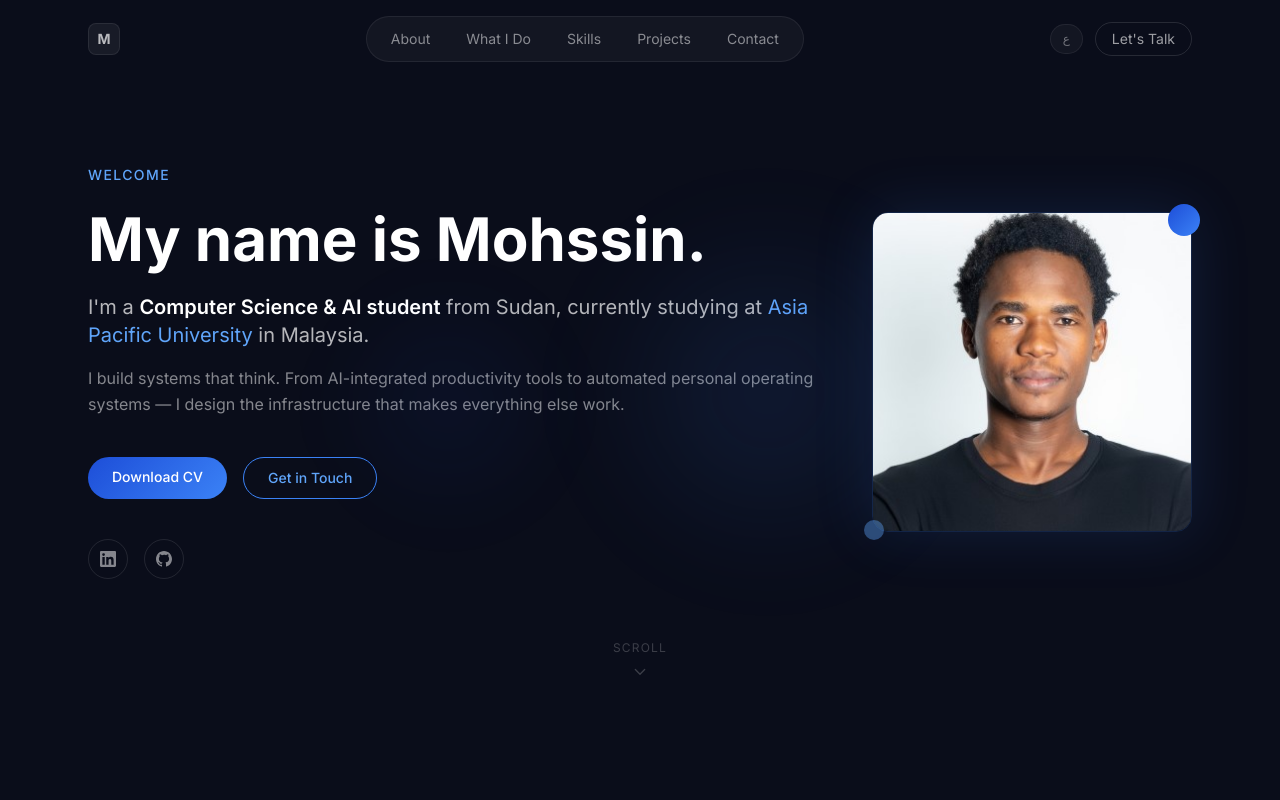
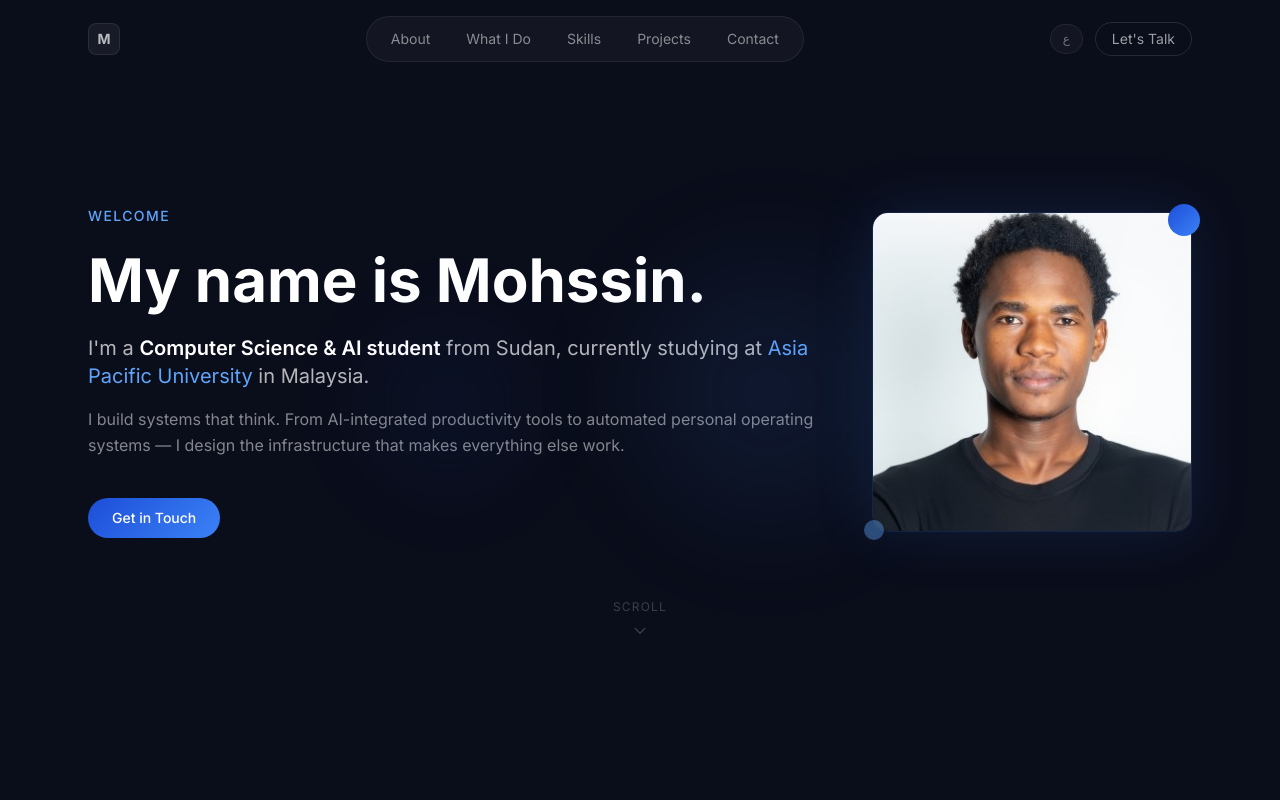
Before and after one commit to mohssinabdalla/mohssin-personal-site, a React (Vite) app: page / in a window 1280 px wide. Shown: the top 800 px of the page. Built offline with nearby package versions, Linux system fonts and the light colour scheme.

Commit message:
fix: remove social icons + CV button, Get in Touch points to email

```diff
--- a/src/components/Contact.jsx
+++ b/src/components/Contact.jsx
@@ -14,19 +14,12 @@ export default function Contact() {
         <h2 className="text-3xl md:text-4xl font-bold text-white mb-5 relative">{t('contact.title')}</h2>
         <p className="text-white/50 leading-relaxed mb-10 relative">{t('contact.subtitle')}</p>
 
-        <div className="flex flex-col sm:flex-row gap-4 justify-center mb-16 relative">
-          <a href="mailto:placeholder@email.com" className="btn-primary flex items-center gap-2 justify-center">
+        <div className="flex justify-center mb-16 relative">
+          <a href="mailto:mohssinabadalla1@gmail.com" className="btn-primary flex items-center gap-2 justify-center">
             <svg className="w-4 h-4" fill="none" stroke="currentColor" viewBox="0 0 24 24">
               <path strokeLinecap="round" strokeLinejoin="round" strokeWidth={2} d="M3 8l7.89 5.26a2 2 0 002.22 0L21 8M5 19h14a2 2 0 002-2V7a2 2 0 00-2-2H5a2 2 0 00-2 2v10a2 2 0 002 2z" />
             </svg>
             {t('contact.email')}
-          </a>
-          <a href="https://linkedin.com/in/placeholder" target="_blank" rel="noreferrer"
-            className="btn-outline flex items-center gap-2 justify-center">
-            <svg className="w-4 h-4" fill="currentColor" viewBox="0 0 24 24">
-              <path d="M20.447 20.452h-3.554v-5.569c0-1.328-.027-3.037-1.852-3.037-1.853 0-2.136 1.445-2.136 2.939v5.667H9.351V9h3.414v1.561h.046c.477-.9 1.637-1.85 3.37-1.85 3.601 0 4.267 2.37 4.267 5.455v6.286zM5.337 7.433a2.062 2.062 0 01-2.063-2.065 2.064 2.064 0 112.063 2.065zm1.782 13.019H3.555V9h3.564v11.452zM22.225 0H1.771C.792 0 0 .774 0 1.729v20.542C0 23.227.792 24 1.771 24h20.451C23.2 24 24 23.227 24 22.271V1.729C24 .774 23.2 0 22.222 0h.003z" />
-            </svg>
-            {t('contact.linkedin')}
           </a>
         </div>
 
--- a/src/components/Hero.jsx
+++ b/src/components/Hero.jsx
@@ -40,32 +40,9 @@ export default function Hero() {
               {t('hero.sub')}
             </p>
 
-            <div className="flex flex-wrap gap-4 mb-10">
-              <a href="/cv-placeholder.pdf" className="btn-primary">
-                {t('hero.downloadCV')}
-              </a>
-              <a
-                href="#contact"
-                onClick={(e) => { e.preventDefault(); document.getElementById('contact')?.scrollIntoView({ behavior: 'smooth' }) }}
-                className="btn-outline"
-              >
+            <div className="flex flex-wrap gap-4">
+              <a href="mailto:mohssinabadalla1@gmail.com" className="btn-primary">
                 {t('hero.getInTouch')}
-              </a>
-            </div>
-
-            {/* Social icons */}
-            <div className="flex gap-4">
-              <a href="https://linkedin.com/in/placeholder" target="_blank" rel="noreferrer"
-                className="w-10 h-10 rounded-full border border-white/10 flex items-center justify-center text-white/50 hover:text-blue-400 hover:border-blue-400/50 transition-all duration-200">
-                <svg className="w-4 h-4" fill="currentColor" viewBox="0 0 24 24">
-                  <path d="M20.447 20.452h-3.554v-5.569c0-1.328-.027-3.037-1.852-3.037-1.853 0-2.136 1.445-2.136 2.939v5.667H9.351V9h3.414v1.561h.046c.477-.9 1.637-1.85 3.37-1.85 3.601 0 4.267 2.37 4.267 5.455v6.286zM5.337 7.433a2.062 2.062 0 01-2.063-2.065 2.064 2.064 0 112.063 2.065zm1.782 13.019H3.555V9h3.564v11.452zM22.225 0H1.771C.792 0 0 .774 0 1.729v20.542C0 23.227.792 24 1.771 24h20.451C23.2 24 24 23.227 24 22.271V1.729C24 .774 23.2 0 22.222 0h.003z" />
-                </svg>
-              </a>
-              <a href="https://github.com/mohssinabdalla" target="_blank" rel="noreferrer"
-                className="w-10 h-10 rounded-full border border-white/10 flex items-center justify-center text-white/50 hover:text-blue-400 hover:border-blue-400/50 transition-all duration-200">
-                <svg className="w-4 h-4" fill="currentColor" viewBox="0 0 24 24">
-                  <path d="M12 0C5.374 0 0 5.373 0 12c0 5.302 3.438 9.8 8.207 11.387.599.111.793-.261.793-.577v-2.234c-3.338.726-4.033-1.416-4.033-1.416-.546-1.387-1.333-1.756-1.333-1.756-1.089-.745.083-.729.083-.729 1.205.084 1.839 1.237 1.839 1.237 1.07 1.834 2.807 1.304 3.492.997.107-.775.418-1.305.762-1.604-2.665-.305-5.467-1.334-5.467-5.931 0-1.311.469-2.381 1.236-3.221-.124-.303-.535-1.524.117-3.176 0 0 1.008-.322 3.301 1.23A11.509 11.509 0 0112 5.803c1.02.005 2.047.138 3.006.404 2.291-1.552 3.297-1.23 3.297-1.23.653 1.653.242 2.874.118 3.176.77.84 1.235 1.911 1.235 3.221 0 4.609-2.807 5.624-5.479 5.921.43.372.823 1.102.823 2.222v3.293c0 .319.192.694.801.576C20.566 21.797 24 17.3 24 12c0-6.627-5.373-12-12-12z" />
-                </svg>
               </a>
             </div>
           </div>
--- a/src/i18n/ar.json
+++ b/src/i18n/ar.json
@@ -12,7 +12,6 @@
     "name": "اسمي محسّن.",
     "tagline": "أنا طالب <strong>علوم حاسوب وذكاء اصطناعي</strong> من السودان، أدرس حالياً في <blue>جامعة آسيا باسيفيك</blue> في ماليزيا.",
     "sub": "أبني أنظمة تفكّر. من أدوات الإنتاجية المدمجة بالذكاء الاصطناعي إلى أنظمة التشغيل الشخصية الآلية — أصمّم البنية التحتية التي تجعل كل شيء آخر يعمل.",
-    "downloadCV": "تحميل السيرة الذاتية",
     "getInTouch": "تواصل معي",
     "scrollHint": "انتقل لأسفل"
   },
@@ -79,7 +78,6 @@
     "title": "لنبني شيئاً معاً",
     "subtitle": "سواء أردت التحدث عن الأنظمة أو التعاون أو مجرد التواصل — أنا دائماً منفتح على محادثة جيدة.",
     "email": "أرسل بريداً إلكترونياً",
-    "linkedin": "LinkedIn",
     "footer": "بناه محسّن"
   }
 }
--- a/src/i18n/en.json
+++ b/src/i18n/en.json
@@ -12,7 +12,6 @@
     "name": "My name is Mohssin.",
     "tagline": "I'm a <strong>Computer Science & AI student</strong> from Sudan, currently studying at <blue>Asia Pacific University</blue> in Malaysia.",
     "sub": "I build systems that think. From AI-integrated productivity tools to automated personal operating systems — I design the infrastructure that makes everything else work.",
-    "downloadCV": "Download CV",
     "getInTouch": "Get in Touch",
     "scrollHint": "SCROLL"
   },
@@ -79,7 +78,6 @@
     "title": "Let's Build Something",
     "subtitle": "Whether you want to talk systems, collaboration, or just want to connect — I'm always open to a good conversation.",
     "email": "Send an Email",
-    "linkedin": "LinkedIn",
     "footer": "Built by Mohssin"
   }
 }
```
